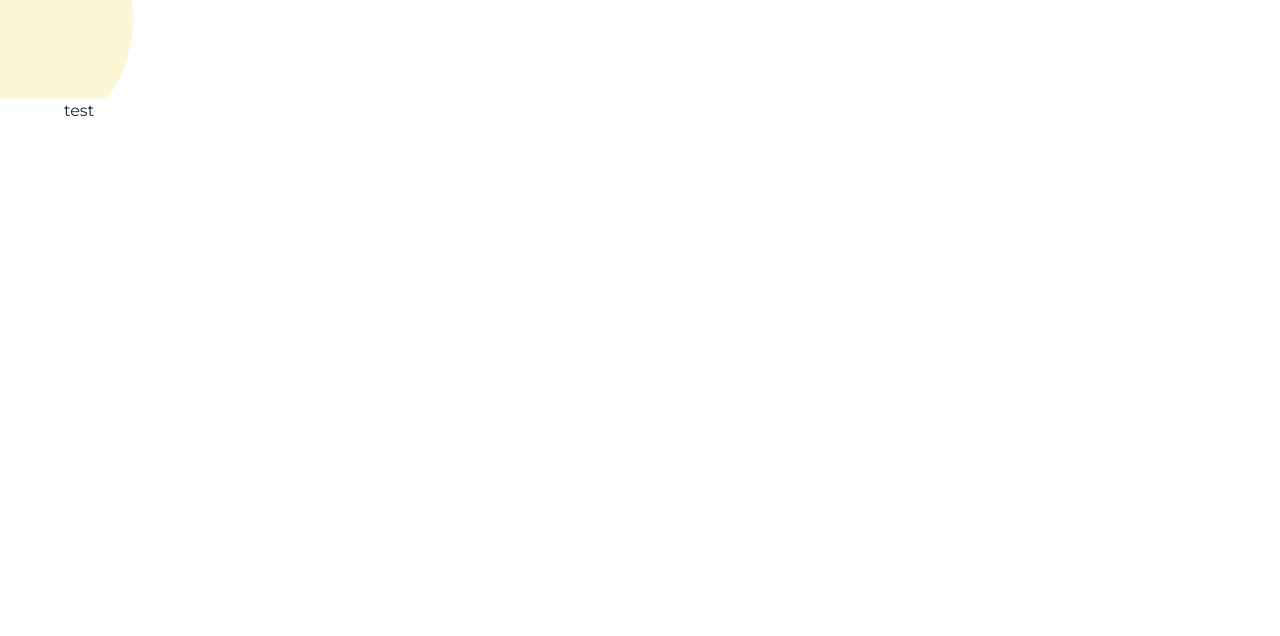
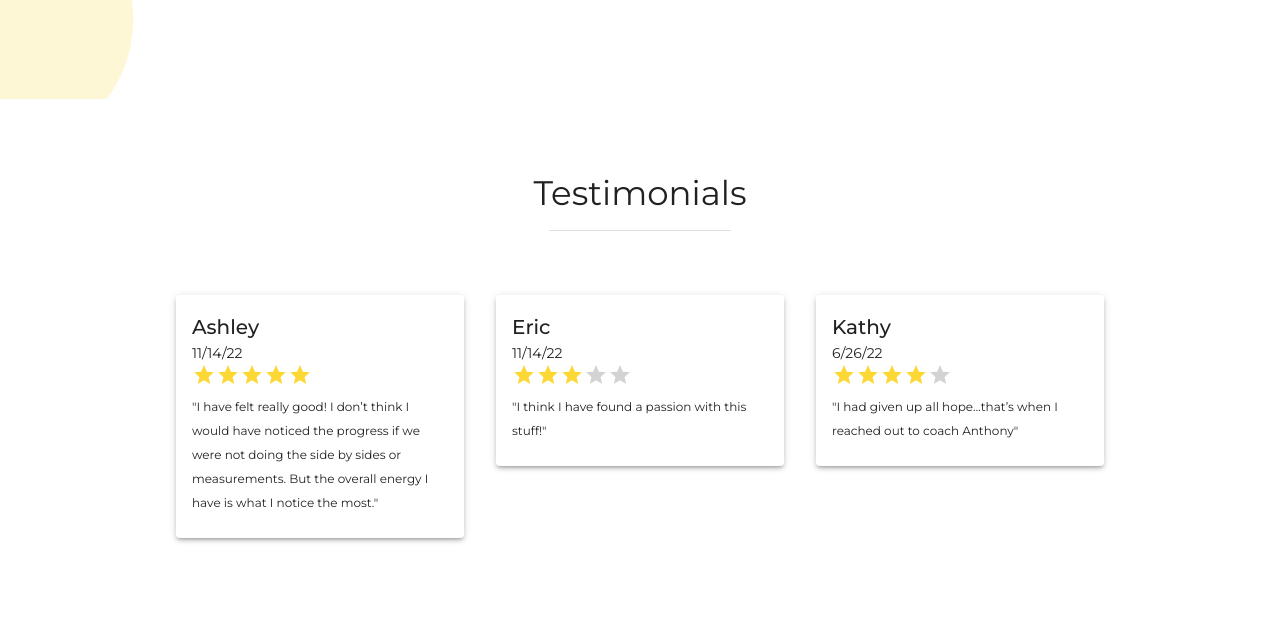
Before and after one commit to TRuesink/personal_website, a Next.js app: page / in a window 1280 px wide. Shown: the part 1103-1739 px from the top of the page. Built offline with nearby package versions, Linux system fonts and the light colour scheme.

Commit message:
Testimonials first pass

```diff
--- /dev/null
+++ b/components/Testimonials/TestimonialCard.tsx
@@ -0,0 +1,39 @@
+import { Star } from '@mui/icons-material';
+import { Box, Card, CardContent, Typography } from '@mui/material';
+import React from 'react';
+
+type TestimonialCardProps = {
+  testimonial: {
+    name?: string;
+    quote?: string;
+    date?: string;
+    rating: number;
+  };
+};
+
+const TestimonialCard = ({ testimonial }: TestimonialCardProps) => {
+  const renderRatingIcons = () => {
+    const stars = [];
+    for (let i = 0; i < 5; i++) {
+      if (i < testimonial.rating) {
+        stars.push(<Star sx={{ color: 'secondary.main' }} />);
+      } else {
+        stars.push(<Star sx={{ color: 'lightgrey' }} />);
+      }
+    }
+    return stars;
+  };
+
+  return (
+    <Card elevation={3}>
+      <CardContent>
+        <Typography variant="h6">{testimonial.name}</Typography>
+        <Typography variant="body2">{testimonial.date}</Typography>
+        <Box>{renderRatingIcons()}</Box>
+        <Typography variant="caption">"{testimonial.quote}"</Typography>
+      </CardContent>
+    </Card>
+  );
+};
+
+export default TestimonialCard;
--- /dev/null
+++ b/components/Testimonials/Testimonials.tsx
@@ -0,0 +1,48 @@
+import { Box, Divider, Grid, Typography } from '@mui/material';
+import React from 'react';
+import { TESTIMONIALS } from '../../constants';
+import TestimonialCard from './TestimonialCard';
+
+type TestimonialsProps = {
+  title?: string;
+};
+
+const Testimonials = ({ title }: TestimonialsProps) => {
+  return (
+    <Box
+      minHeight="inherit"
+      sx={{
+        display: 'flex',
+        flexDirection: 'column',
+        justifyContent: 'center',
+        alignItems: 'center',
+      }}
+    >
+      {title !== undefined && (
+        <Box sx={{ marginBottom: '1rem' }}>
+          <Typography variant="h4" sx={{ marginBottom: '1rem' }}>
+            {title}
+          </Typography>
+          <Divider variant="middle" />
+        </Box>
+      )}
+      <Grid
+        container
+        direction="row"
+        justifyContent="center"
+        alignItems="flex-start"
+        columnGap={4}
+        paddingTop="3rem"
+        paddingBottom="3rem"
+      >
+        {TESTIMONIALS.map((testimonial) => (
+          <Grid item xs={3}>
+            <TestimonialCard testimonial={testimonial} />
+          </Grid>
+        ))}
+      </Grid>
+    </Box>
+  );
+};
+
+export default Testimonials;
--- a/constants/index.tsx
+++ b/constants/index.tsx
@@ -71,3 +71,25 @@ export const FEATURES = [
       'Lorem ipsum dolor sit amet, consectetur adipiscing elit. Cras sapien massa, sodales eu rhoncus sed, maximus ut nisl. Duis semper.',
   },
 ];
+
+export const TESTIMONIALS = [
+  {
+    name: 'Ashley',
+    quote:
+      'I have felt really good! I don’t think I would have noticed the progress if we were not doing the side by sides or measurements. But the overall energy I have is what I notice the most.',
+    date: '11/14/22',
+    rating: 5,
+  },
+  {
+    name: 'Eric',
+    quote: 'I think I have found a passion with this stuff!',
+    date: '11/14/22',
+    rating: 3,
+  },
+  {
+    name: 'Kathy',
+    quote: 'I had given up all hope…that’s when I reached out to coach Anthony',
+    date: '6/26/22',
+    rating: 4,
+  },
+];
--- a/pages/index.tsx
+++ b/pages/index.tsx
@@ -8,6 +8,7 @@ import SolidBackground from '../components/Backgrounds/SolidBackground';
 import PictureBackground from '../components/Backgrounds/PictureBackground';
 import CallToAction from '../components/CallToAction/CallToAction';
 import type { NextPageWithLayout } from './_app';
+import Testimonials from '../components/Testimonials/Testimonials';
 
 const taglineWords = BRAND.tagline.split(' ');
 
@@ -68,17 +69,15 @@ const Page: NextPageWithLayout = () => {
           clickable
         />
       </SolidBackground>
-
       <SolidBackground
         height="70vh"
         backgroundColor="white"
         textColor="text.primary"
       >
-        <div>test</div>
+        <Testimonials title="Testimonials" />
       </SolidBackground>
       <PictureBackground
         height="50vh"
-        backgroundColor="white"
         textColor="white"
         overlayColor="primary.main"
         overlayOpacity={0.8}
```
